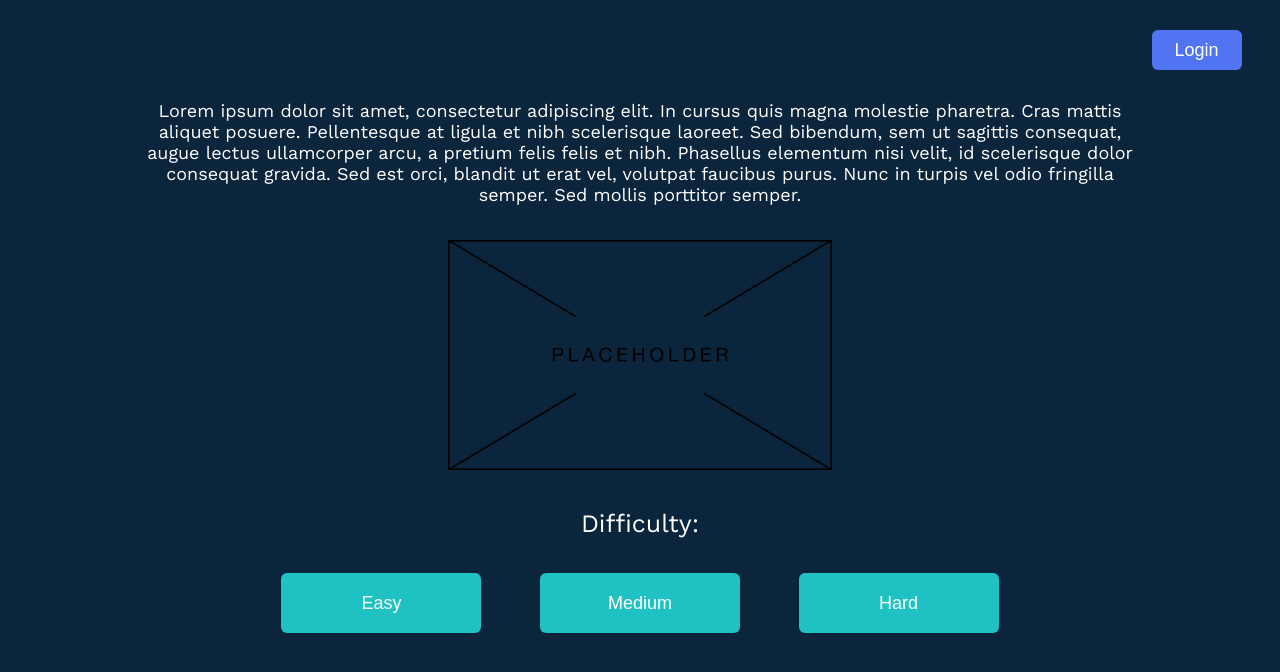
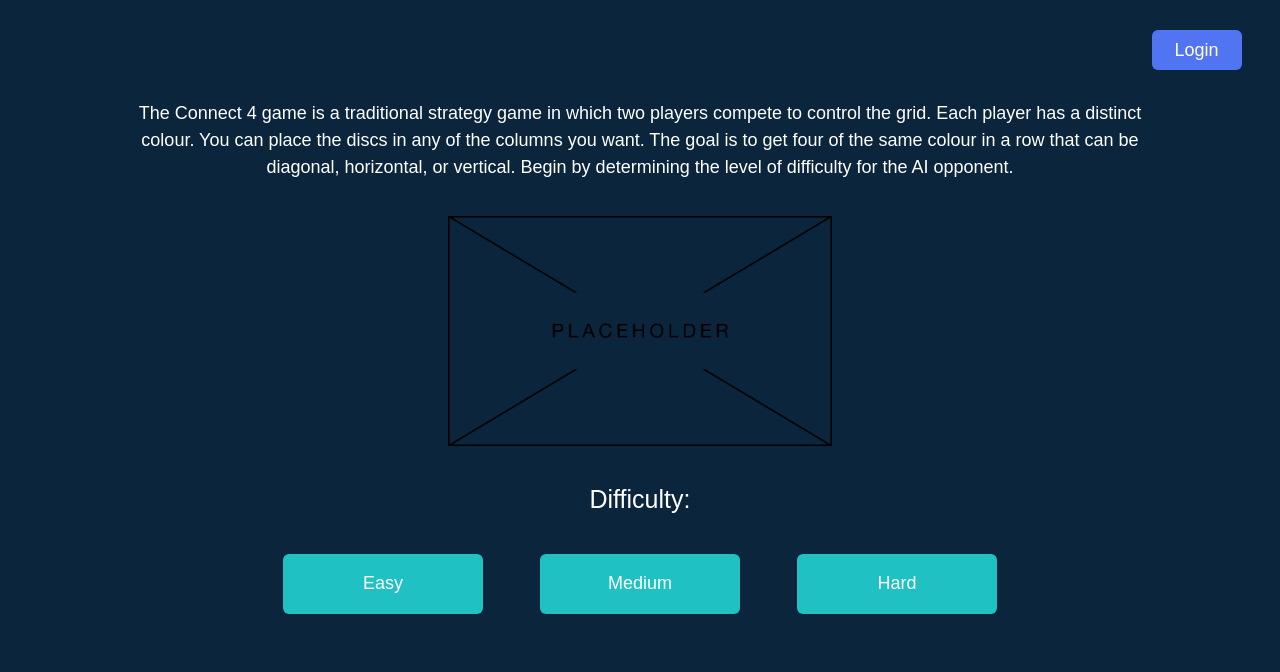
Before and after one commit to SamB032/connect4-website, a React (Create React App) app: page / in a window 1280 px wide. Shown: the top 672 px of the page. Built offline with nearby package versions, Linux system fonts and the light colour scheme.

Commit message:
Adds Global colours and new fonts

```diff
--- a/src/App.css
+++ b/src/App.css
@@ -1,19 +1,20 @@
-@import url('https://fonts.googleapis.com/css2?family=Work+Sans:wght@400;500;700&display=swap');
-
 :root {
-    --background: #0b253c
-    --primary: #1fc1c3
+    --background: #0b253c;
+    --primary: #1fc1c3;
+    --primary-hover: #148e90;
     --secondary: #5175f2;
+    --secondary-hover: #2d4dc0;
     --accent: #ffffff;
 }
 
 .App {
     text-align: center;
+    font-family: Arial, Verdana, Helvetica, Georgia;
   }
 
-  body {
-    padding: 0;
-    margin: 0;
-    background-color: #0b253c;
-    font-family: 'Work Sans', sans-serif;
-  }
+html, body {
+  padding: 0;
+  margin: 0;
+  background-color: var(--background);
+  font-family: 'Work Sans', sans-serif;
+}
--- a/src/App.js
+++ b/src/App.js
@@ -3,6 +3,7 @@ import {useEffect} from 'react';
 
 import Home from './pages/Home';
 import Navbar from './components/Navbar';
+import 'bootstrap/dist/css/bootstrap.min.css';
 import './App.css';
 
 function App() {
--- a/src/components/Navbar.js
+++ b/src/components/Navbar.js
@@ -1,5 +1,4 @@
 // import {Link, useLocation} from 'react-router-dom';
-
 import '../styles/Navbar.css';
 import Button from 'react-bootstrap/Button';
 
@@ -7,7 +6,7 @@ function Navbar() {
     return (
         <div className="navbar">
             <div className="links">
-                <Button className="nav-button">Login</Button>{' '}
+                <Button bsPrefix="nav-button" class="nav-button">Login</Button>{' '}
             </div>
         </div>
     )
--- a/src/pages/Home.js
+++ b/src/pages/Home.js
@@ -8,12 +8,10 @@ function Home() {
     return (
         <div className="home">
             <div className="text">
-                Lorem ipsum dolor sit amet, consectetur adipiscing elit. In cursus quis magna molestie pharetra.
-                Cras mattis aliquet posuere. Pellentesque at ligula et nibh scelerisque laoreet. Sed bibendum,
-                sem ut sagittis consequat, augue lectus ullamcorper arcu, a pretium felis felis et nibh.
-                Phasellus elementum nisi velit, id scelerisque dolor consequat gravida. Sed est orci, blandit
-                ut erat vel, volutpat faucibus purus. Nunc in turpis vel odio fringilla semper. Sed mollis
-                porttitor semper.
+            The Connect 4 game is a traditional strategy game in which two players compete to control the grid.
+            Each player has a distinct colour. You can place the discs in any of the columns you want. The goal
+            is to get four of the same colour in a row that can be diagonal, horizontal, or vertical. Begin by
+            determining the level of difficulty for the AI opponent.
             </div>
 
             <img src={image} className="image" alt="placeholder"/>
@@ -24,9 +22,9 @@ function Home() {
                 </div>
 
                 <div className="items">
-                    <Button className="button">Easy</Button>{' '}
-                    <Button className="button">Medium</Button>{' '}
-                    <Button className="button">Hard</Button>{' '}
+                    <Button bsPrefix="custom-btn" className="custom-btn">Easy</Button>{' '}
+                    <Button bsPrefix="custom-btn" className="custom-btn">Medium</Button>{' '}
+                    <Button bsPrefix="custom-btn" className="custom-btn">Hard</Button>{' '}
                 </div>
             </div>
 
--- a/src/styles/Home.css
+++ b/src/styles/Home.css
@@ -1,7 +1,7 @@
 .home {
     width: 100%;
     align-items: center;
-    color: #ffffff;
+    color: var(--accent);
 }
 
 .text {
@@ -31,21 +31,21 @@
     padding-top: 35px;
 }
 
-.button {
+.custom-btn {
     margin-left: 25px;
     margin-right: 25px;
     height: 60px;
     width: 200px;
     font-size: 18px;
-    color: #ffffff;
-    background-color: #1fc1c3;
+    color: var(--accent);
+    background-color: var(--primary);
     border-color: transparent;
     border-width: 1px;
     border-radius: 0.375rem;
 }
 
-.button:hover{
-    background-color: #1e9ea1;
+.custom-btn:hover{
+    background-color: #148e90;
     transition: 0.4s;
 }
 
--- a/src/styles/Navbar.css
+++ b/src/styles/Navbar.css
@@ -1,14 +1,7 @@
-:root {
-	--background: #0b253c
-	--primary: #1fc1c3
-	--secondary: #5175f2;
-	--accent: #ffffff;
-}
-
 .navbar {
 	width: 100%;
 	height: 100px;
-	background: #0b253c;
+	background-color: var(--background);
 }
 
 .links {
@@ -17,11 +10,11 @@
     display: flex;
     align-items: center;
     justify-content: right;
-    color: #1fc1c3;
+    color: var(--primary);
 }
 
 .navbar a {
-    color: #ffffff;
+    color: var(--accent);
     text-decoration: none;
     margin: 20px;
     font-size: 25px;
@@ -31,14 +24,14 @@
 	height: 40px;
 	width: 90px;
 	font-size: 18px;
-	color: #ffffff;
-	background-color: #5175f2;
+	color: var(--accent);
+	background-color: var(--secondary);
 	border-color: transparent;
 	border-width: 1px;
 	border-radius: 0.375rem;
 }
 
 .nav-button:hover {
-    background-color: #2e51d0;
+    background-color: #2d4dc0;
     transition: all 0.4s;
 }
```
Also changed, not shown: public/index.html (+0 -10 lines).
